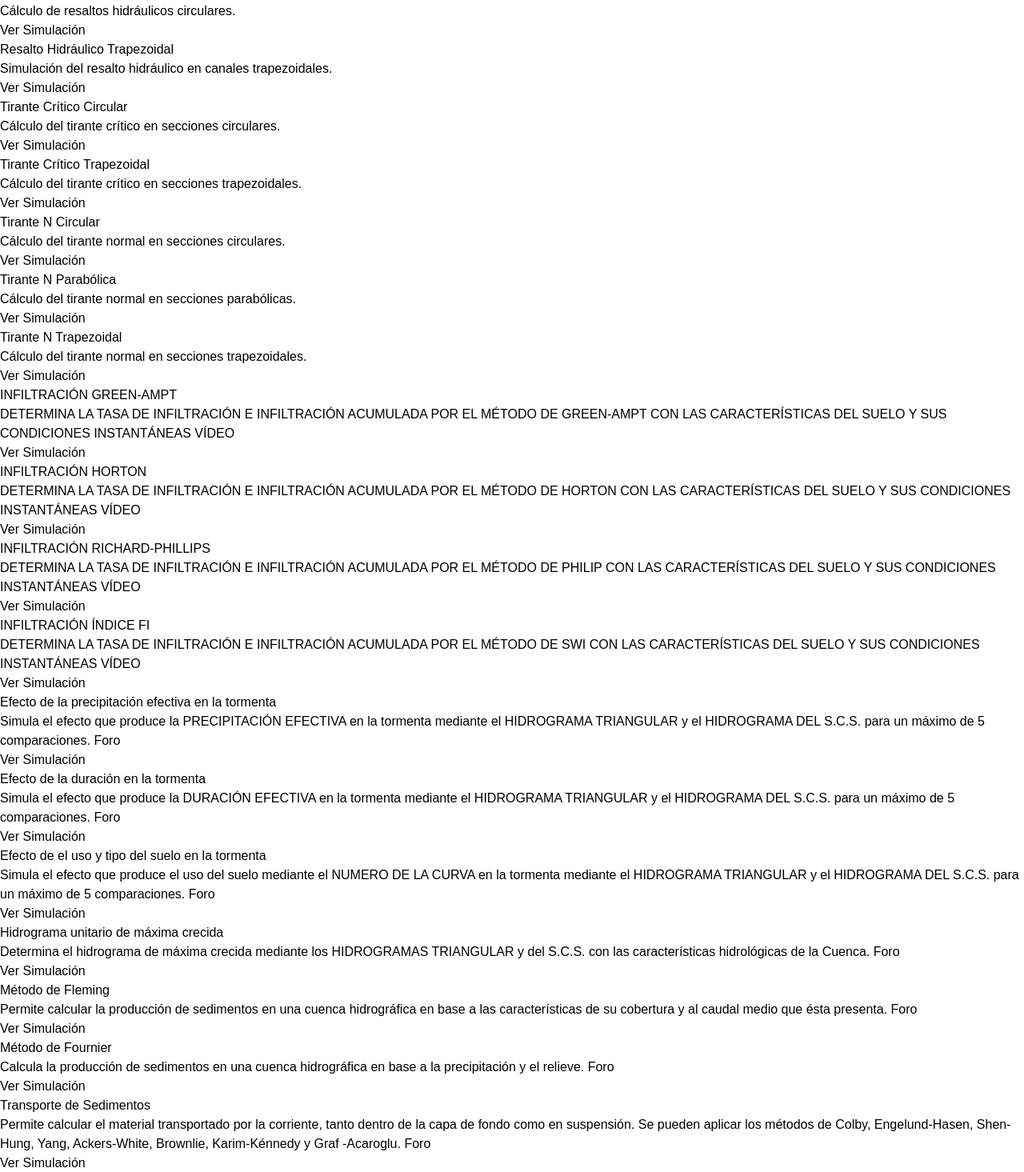
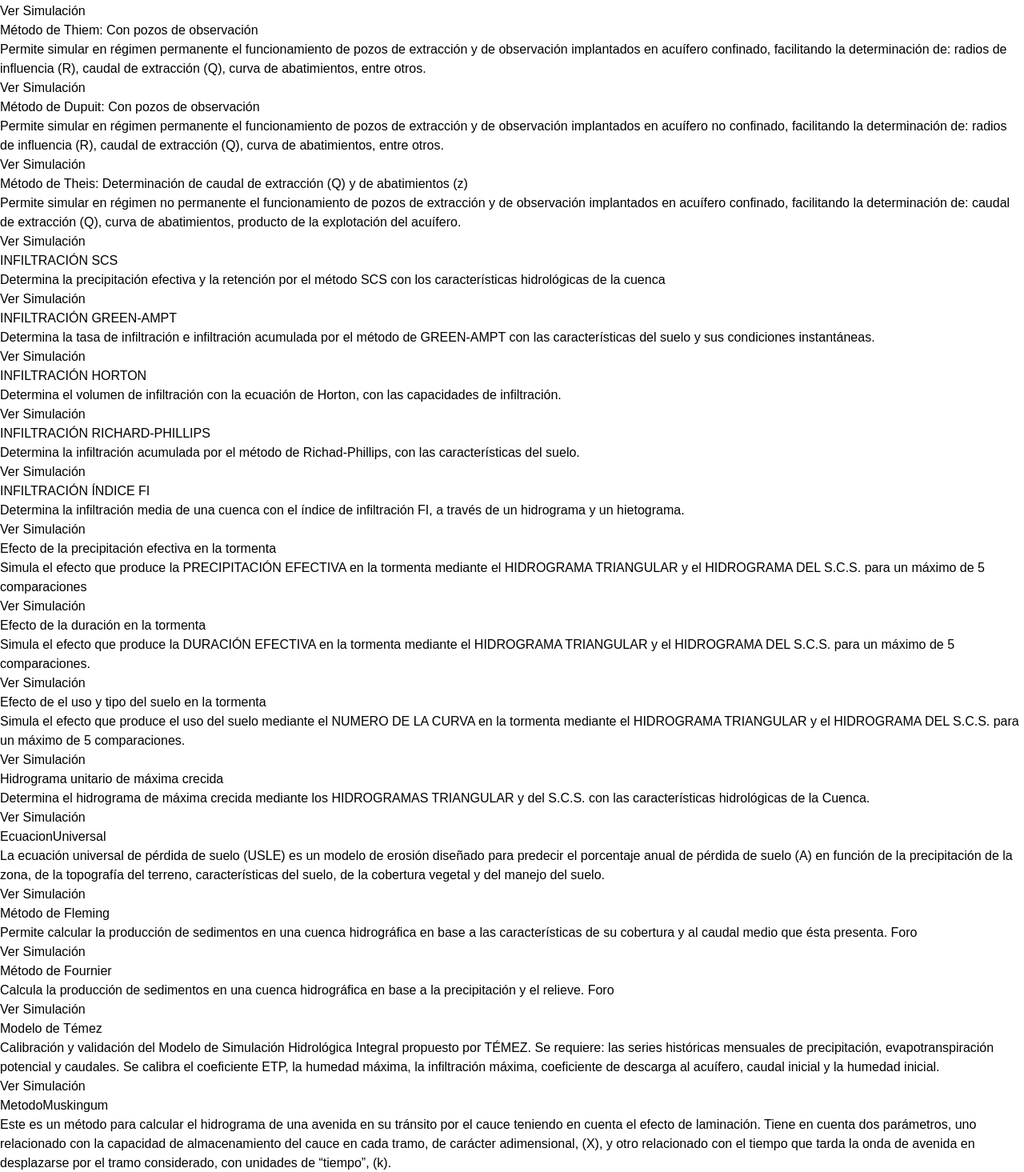
Before and after one commit to JamilErasmo/hydrovlab, a Next.js app: page /laboratorios in a window 1280 px wide. Shown: the part 1325-2790 px from the top of the page at 80% size. Built offline with nearby package versions, Linux system fonts and the light colour scheme.

Commit message:
Ajuste de simuladores

```diff
--- a/src/app/laboratorios/page.js
+++ b/src/app/laboratorios/page.js
@@ -28,67 +28,60 @@ export default function Simulaciones() {
     ];
 
 
-
-
     const simulaciones = [
         { id: 1, title: 'Balance Hídrico', description: 'Simulación del balance hídrico considerando diferentes parámetros.', link: '/Experimentos/BalanceHidrico', category: 'Evapotranspiración' },
         { id: 2, title: 'Blaney Criddle Global', description: 'Cálculo de evapotranspiración con el método global.', link: '/Experimentos/BlaneyCriddleGlobal', category: 'Evapotranspiración' },
         { id: 3, title: 'Blaney Criddle Parcial', description: 'Evapotranspiración en periodos parciales.', link: '/Experimentos/BlaneyCriddleParcial', category: 'Evapotranspiración' },
         { id: 4, title: 'Blaney Criddle Parcial Perenne', description: 'Evapotranspiración para cultivos perennes.', link: '/Experimentos/BlaneyCriddleParcialPerenne', category: 'Evapotranspiración' },
-        { id: 5, title: 'Efecto de la Tormenta', description: 'Simula el efecto de tormentas e inundaciones.', link: '/Experimentos/EfectoTormenta', category: 'Lluvia escorrentía' },
-        { id: 6, title: 'Hargreaves', description: 'Método de Hargreaves para calcular la evapotranspiración.', link: '/Experimentos/Hargreaves', category: 'Evapotranspiración' },
-        { id: 7, title: 'Penman', description: 'Evapotranspiración potencial utilizando el método Penman.', link: '/Experimentos/Penman', category: 'Evapotranspiración' },
-        { id: 8, title: 'Thorwaite', description: 'Estimación de evapotranspiración con Thorwaite.', link: '/Experimentos/Thorwaite', category: 'Evapotranspiración' },
-        { id: 9, title: 'Turc', description: 'Evapotranspiración con el método de Turc.', link: '/Experimentos/Turc', category: 'Evapotranspiración' },
-        { id: 10, title: 'Curva de Remanso Bakhmeteff', description: 'Simulación de remanso con Bakhmeteff.', link: '/Experimentos/CurvaRemazoBakhmeteff', category: 'Hidráulica de Pozos' },
-        { id: 11, title: 'Resalto Hidráulico Circular', description: 'Cálculo de resaltos hidráulicos circulares.', link: '/Experimentos/ResaltoHidraulicoCircular', category: 'Hidráulica de Pozos' },
-        { id: 12, title: 'Resalto Hidráulico Trapezoidal', description: 'Simulación del resalto hidráulico en canales trapezoidales.', link: '/Experimentos/ResaltoHidraulicoTrapezoidal', category: 'Hidráulica de Pozos' },
-        { id: 13, title: 'Tirante Crítico Circular', description: 'Cálculo del tirante crítico en secciones circulares.', link: '/Experimentos/TiranteCriticoCircular', category: 'Hidráulica de Pozos' },
-        { id: 14, title: 'Tirante Crítico Trapezoidal', description: 'Cálculo del tirante crítico en secciones trapezoidales.', link: '/Experimentos/TiranteCriticoTrapezoidal', category: 'Hidráulica de Pozos' },
-        { id: 15, title: 'Tirante N Circular', description: 'Cálculo del tirante normal en secciones circulares.', link: '/Experimentos/TiranteNSeccionCircular', category: 'Simulación continua' },
-        { id: 16, title: 'Tirante N Parabólica', description: 'Cálculo del tirante normal en secciones parabólicas.', link: '/Experimentos/TiranteNSeccionParabolica', category: 'Simulación continua' },
-        { id: 17, title: 'Tirante N Trapezoidal', description: 'Cálculo del tirante normal en secciones trapezoidales.', link: '/Experimentos/TiranteNSeccionTrapezoidal', category: 'Simulación continua' },
-        { id: 20, title: 'INFILTRACIÓN GREEN-AMPT', description: 'DETERMINA LA TASA DE INFILTRACIÓN E INFILTRACIÓN ACUMULADA POR EL MÉTODO DE GREEN-AMPT CON LAS CARACTERÍSTICAS DEL SUELO Y SUS CONDICIONES INSTANTÁNEAS VÍDEO', link: '/Experimentos/CurvaRemazoBakhmeteff', category: 'Infiltación' },
-        { id: 21, title: 'INFILTRACIÓN HORTON', description: 'DETERMINA LA TASA DE INFILTRACIÓN E INFILTRACIÓN ACUMULADA POR EL MÉTODO DE HORTON CON LAS CARACTERÍSTICAS DEL SUELO Y SUS CONDICIONES INSTANTÁNEAS VÍDEO', link: '/Experimentos/CurvaRemazoBakhmeteff', category: 'Infiltación' },
-        { id: 22, title: 'INFILTRACIÓN RICHARD-PHILLIPS', description: 'DETERMINA LA TASA DE INFILTRACIÓN E INFILTRACIÓN ACUMULADA POR EL MÉTODO DE PHILIP CON LAS CARACTERÍSTICAS DEL SUELO Y SUS CONDICIONES INSTANTÁNEAS VÍDEO', link: '/Experimentos/CurvaRemazoBakhmeteff', category: 'Infiltación' },
-        { id: 23, title: 'INFILTRACIÓN ÍNDICE FI', description: 'DETERMINA LA TASA DE INFILTRACIÓN E INFILTRACIÓN ACUMULADA POR EL MÉTODO DE SWI CON LAS CARACTERÍSTICAS DEL SUELO Y SUS CONDICIONES INSTANTÁNEAS VÍDEO', link: '/Experimentos/CurvaRemazoBakhmeteff', category: 'Infiltación' },
-        { id: 24, title: 'Efecto de la precipitación efectiva en la tormenta', description: 'Simula el efecto que produce la PRECIPITACIÓN EFECTIVA en la tormenta mediante el HIDROGRAMA TRIANGULAR y el HIDROGRAMA DEL S.C.S. para un máximo de 5 comparaciones. Foro', link: '/Experimentos/CurvaRemazoBakhmeteff', category: 'Lluvia escorrentía' },
-        { id: 25, title: 'Efecto de la duración en la tormenta', description: 'Simula el efecto que produce la DURACIÓN EFECTIVA en la tormenta mediante el HIDROGRAMA TRIANGULAR y el HIDROGRAMA DEL S.C.S. para un máximo de 5 comparaciones. Foro', link: '/Experimentos/CurvaRemazoBakhmeteff', category: 'Lluvia escorrentía' },
-        { id: 26, title: 'Efecto de el uso y tipo del suelo en la tormenta', description: 'Simula el efecto que produce el uso del suelo mediante el NUMERO DE LA CURVA en la tormenta mediante el HIDROGRAMA TRIANGULAR y el HIDROGRAMA DEL S.C.S. para un máximo de 5 comparaciones. Foro', link: '/Experimentos/CurvaRemazoBakhmeteff', category: 'Lluvia escorrentía' },
-        { id: 27, title: 'Hidrograma unitario de máxima crecida', description: 'Determina el hidrograma de máxima crecida mediante los HIDROGRAMAS TRIANGULAR y del S.C.S.  con las características hidrológicas de la Cuenca. Foro', link: '/Experimentos/CurvaRemazoBakhmeteff', category: 'Lluvia escorrentía' },
-        { id: 28, title: 'Método de Fleming', description: 'Permite calcular la producción de sedimentos en una cuenca hidrográfica en base a las características de su cobertura y al caudal medio que ésta presenta. Foro', link: '/Experimentos/CurvaRemazoBakhmeteff', category: 'Producción de sedimentos' },
-        { id: 29, title: 'Método de Fournier', description: 'Calcula la producción de sedimentos en una cuenca hidrográfica en base a la precipitación y el relieve. Foro', link: '/Experimentos/CurvaRemazoBakhmeteff', category: 'Producción de sedimentos' },
-        { id: 30, title: 'Transporte de Sedimentos', description: 'Permite calcular el material transportado por la corriente, tanto dentro de la capa de fondo como en suspensión.  Se pueden aplicar los métodos de Colby, Engelund-Hasen, Shen-Hung, Yang, Ackers-White, Brownlie, Karim-Kénnedy y Graf -Acaroglu. Foro', link: '/Experimentos/CurvaRemazoBakhmeteff', category: 'Transporte de sedimentos' },
-        { id: 31, title: 'CurvaRemazoBakhmeteff', description: 'POR DEFECTO', link: '/Experimentos/CurvaRemazoBakhmeteff', category: 'Hidráulica de canales' },
-        { id: 32, title: 'CurvaRemazoTramos', description: 'POR DEFECTO', link: '/Experimentos/CurvaRemazoTramos', category: 'Hidráulica de canales' },
-        { id: 33, title: 'RaizEcuacion', description: 'POR DEFECTO', link: '/Experimentos/RaizEcuacion', category: 'Hidráulica de canales' },
-        { id: 38, title: 'TiranteNSeccionCircular', description: 'POR DEFECTO', link: '/Experimentos/TiranteNSeccionCircular', category: 'Hidráulica de canales' },
-        { id: 39, title: 'TiranteNSeccionParabolica', description: 'POR DEFECTO', link: '/Experimentos/TiranteNSeccionParabolica', category: 'Hidráulica de canales' },
-        { id: 40, title: 'TiranteNSeccionTrapezoidal', description: 'POR DEFECTO', link: '/Experimentos/TiranteNSeccionTrapezoidal', category: 'Hidráulica de canales' },
-        { id: 41, title: 'MetodoDupuitCon', description: 'POR DEFECTO', link: '/Experimentos/MetodoDupuitCon', category: 'Hidráulica de Pozos' },
-        { id: 42, title: 'MetodoDupuitSin', description: 'POR DEFECTO', link: '/Experimentos/MetodoDupuitSin', category: 'Hidráulica de Pozos' },
-        { id: 43, title: 'MetodoThiemCon', description: 'POR DEFECTO', link: '/Experimentos/MetodoThiemCon', category: 'Hidráulica de Pozos' },
-        { id: 44, title: 'MetodoThiemSin', description: 'POR DEFECTO', link: '/Experimentos/MetodoThiemSin', category: 'Hidráulica de Pozos' },
-        { id: 45, title: 'InfiltracionMetodoIndice', description: 'POR DEFECTO', link: '/Experimentos/InfiltracionMetodoIndice', category: 'Infiltracion' },
-        { id: 46, title: 'InfiltracionModeloGreen', description: 'POR DEFECTO', link: '/Experimentos/InfiltracionModeloGreen', category: 'Infiltracion' },
-        { id: 47, title: 'InfiltracionModeloHorton', description: 'POR DEFECTO', link: '/Experimentos/InfiltracionModeloHorton', category: 'Infiltracion' },
-        { id: 48, title: 'InfiltracionModeloRichards', description: 'POR DEFECTO', link: '/Experimentos/InfiltracionModeloRichards', category: 'Infiltracion' },
-        { id: 49, title: 'InfiltracionNumeroCurva', description: 'POR DEFECTO', link: '/Experimentos/InfiltracionNumeroCurva', category: 'Infiltracion' },
-        { id: 50, title: 'EfectoDuracionTormenta', description: 'POR DEFECTO', link: '/Experimentos/EfectoDuracionTormenta', category: 'Lluvia escorrentía' },
-        { id: 51, title: 'EfectoPrecipitacion', description: 'POR DEFECTO', link: '/Experimentos/EfectoPrecipitacion', category: 'Lluvia escorrentía' },
-        { id: 52, title: 'EfectoSuelo', description: 'POR DEFECTO', link: '/Experimentos/EfectoSuelo', category: 'Lluvia escorrentía' },
-        { id: 53, title: 'HidrogramaUnitario', description: 'POR DEFECTO', link: '/Experimentos/HidrogramaUnitario', category: 'Lluvia escorrentía' },
-        { id: 54, title: 'EcuacionUniversal', description: 'POR DEFECTO', link: '/Experimentos/EcuacionUniversal', category: 'Producción de sedimentos' },
-        { id: 57, title: 'MetodoMuskingum', description: 'POR DEFECTO', link: '/Experimentos/MetodoMuskingum', category: 'Tránsito de Avenidas' },
-        { id: 58, title: 'MetodoMuskingumCunge', description: 'POR DEFECTO', link: '/Experimentos/MetodoMuskingumCunge', category: 'Tránsito de Avenidas' },
-        { id: 59, title: 'MetodoOnda', description: 'POR DEFECTO', link: '/Experimentos/MetodoOnda', category: 'Tránsito de Avenidas' },
-        { id: 60, title: 'MetodoPiscina', description: 'POR DEFECTO', link: '/Experimentos/MetodoPiscina', category: 'Tránsito de Avenidas' },
-        { id: 61, title: 'TransporteDeSedimento', description: 'POR DEFECTO', link: '/Experimentos/TransporteDeSedimento', category: 'Transporte de sedimentos' },
-        { id: 62, title: 'TransporteSedimentosSuspension', description: 'POR DEFECTO', link: '/Experimentos/TransporteSedimentosSuspension', category: 'Transporte de sedimentos' },
-        { id: 63, title: 'TransporteSedimentosTotal', description: 'POR DEFECTO', link: '/Experimentos/TransporteSedimentosTotal', category: 'Transporte de sedimentos' },
+        { id: 5, title: 'Hargreaves', description: 'Método de Hargreaves para calcular la evapotranspiración.', link: '/Experimentos/Hargreaves', category: 'Evapotranspiración' },
+        { id: 6, title: 'Penman', description: 'Evapotranspiración potencial utilizando el método Penman.', link: '/Experimentos/Penman', category: 'Evapotranspiración' },
+        { id: 7, title: 'Thorwaite', description: 'Estimación de evapotranspiración con Thorwaite.', link: '/Experimentos/Thorwaite', category: 'Evapotranspiración' },
+        { id: 8, title: 'Turc', description: 'Evapotranspiración con el método de Turc.', link: '/Experimentos/Turc', category: 'Evapotranspiración' },
 
+        { id: 9, title: 'Método de Thiem: Sin pozos de observación', description: 'Permite simular en régimen permanente el funcionamiento de pozos de extracción implantados en acuífero confinado, facilitando la determinación de: radios de influencia (R), caudal de extracción (Q), curva de abatimientos, entre otros.', link: '/Experimentos/ThiemSin', category: 'Hidráulica de Pozos' },
+        { id: 10, title: 'Método de Dupuit: Sin pozos de observación', description: 'Permite simular en régimen permanente el funcionamiento de pozos de extracción implantados en acuífero no confinado, facilitando la determinación de: radios de influencia (R), caudal de extracción (Q), curva de abatimientos, entre otros.', link: '/Experimentos/DupuitSin', category: 'Hidráulica de Pozos' },
+        { id: 11, title: 'Método de Thiem: Con pozos de observación', description: 'Permite simular en régimen permanente el funcionamiento de pozos  de extracción y de observación implantados en acuífero confinado, facilitando la determinación de: radios de influencia (R), caudal de extracción (Q), curva de abatimientos, entre otros.', link: '/Experimentos/ThiemCon', category: 'Hidráulica de Pozos' },
+        { id: 12, title: 'Método de Dupuit: Con pozos de observación', description: 'Permite simular en régimen permanente el funcionamiento de pozos  de extracción y de observación implantados en acuífero no confinado, facilitando la determinación de: radios de influencia (R), caudal de extracción (Q), curva de abatimientos, entre otros.', link: '/Experimentos/MetodoDupuitCon', category: 'Hidráulica de Pozos' },
+        { id: 13, title: 'Método de Theis: Determinación de caudal de extracción (Q) y de abatimientos (z)', description: 'Permite simular en régimen no permanente el funcionamiento de pozos  de extracción y de observación implantados en acuífero confinado, facilitando la determinación de: caudal de extracción (Q), curva de abatimientos, producto de la explotación del acuífero.', link: '/Experimentos/MetodoTheis', category: 'Hidráulica de Pozos' },
+
+        { id: 14, title: 'INFILTRACIÓN SCS', description: 'Determina la precipitación efectiva y la retención por el método SCS con los características hidrológicas de la cuenca', link: '/Experimentos/InfiltracionCurva', category: 'Infiltración' },
+        { id: 15, title: 'INFILTRACIÓN GREEN-AMPT', description: 'Determina la tasa de infiltración e infiltración acumulada por el método de GREEN-AMPT con las características del suelo y sus condiciones instantáneas.', link: '/Experimentos/InfiltracionModeloGreen', category: 'Infiltración' },
+        { id: 16, title: 'INFILTRACIÓN HORTON', description: 'Determina el volumen de infiltración con la ecuación de Horton, con las capacidades de infiltración.', link: '/Experimentos/InfiltracionModeloHorton', category: 'Infiltración' },
+        { id: 17, title: 'INFILTRACIÓN RICHARD-PHILLIPS', description: 'Determina la infiltración acumulada por el método de Richad-Phillips, con las características del suelo.', link: '/Experimentos/InfiltracionModeloRichards', category: 'Infiltración' },
+        { id: 18, title: 'INFILTRACIÓN ÍNDICE FI', description: 'Determina la infiltración media de una cuenca con el índice de infiltración FI, a través de un hidrograma y un hietograma.', link: '/Experimentos/InfiltracionMetodoIndice', category: 'Infiltración' },
+
+        { id: 19, title: 'Efecto de la precipitación efectiva en la tormenta', description: 'Simula el efecto que produce la PRECIPITACIÓN EFECTIVA en la tormenta mediante el HIDROGRAMA TRIANGULAR y el HIDROGRAMA DEL S.C.S. para un máximo de 5 comparaciones', link: '/Experimentos/EfectoPrecipitacion', category: 'Lluvia escorrentía' },
+        { id: 20, title: 'Efecto de la duración en la tormenta', description: 'Simula el efecto que produce la DURACIÓN EFECTIVA en la tormenta mediante el HIDROGRAMA TRIANGULAR y el HIDROGRAMA DEL S.C.S. para un máximo de 5 comparaciones.', link: '/Experimentos/EfectoTormenta', category: 'Lluvia escorrentía' },
+        { id: 21, title: 'Efecto de el uso y tipo del suelo en la tormenta', description: 'Simula el efecto que produce el uso del suelo mediante el NUMERO DE LA CURVA en la tormenta mediante el HIDROGRAMA TRIANGULAR y el HIDROGRAMA DEL S.C.S. para un máximo de 5 comparaciones.', link: '/Experimentos/EfectoSuelo', category: 'Lluvia escorrentía' },
+        { id: 22, title: 'Hidrograma unitario de máxima crecida', description: 'Determina el hidrograma de máxima crecida mediante los HIDROGRAMAS TRIANGULAR y del S.C.S.  con las características hidrológicas de la Cuenca.', link: '/Experimentos/HidrogramaUnitario', category: 'Lluvia escorrentía' },
+
+        { id: 23, title: 'EcuacionUniversal', description: 'La ecuación universal de pérdida de suelo (USLE) es un modelo de erosión diseñado para predecir el porcentaje anual de pérdida de suelo (A) en función de la precipitación de la zona, de la topografía del terreno, características del suelo, de la cobertura vegetal y del manejo del suelo.', link: '/Experimentos/EcuacionUniversal', category: 'Producción de sedimentos' },
+        { id: 24, title: 'Método de Fleming', description: 'Permite calcular la producción de sedimentos en una cuenca hidrográfica en base a las características de su cobertura y al caudal medio que ésta presenta. Foro', link: '/Experimentos/MetodoFleming', category: 'Producción de sedimentos' },
+        { id: 25, title: 'Método de Fournier', description: 'Calcula la producción de sedimentos en una cuenca hidrográfica en base a la precipitación y el relieve. Foro', link: '/Experimentos/MetodoFournier', category: 'Producción de sedimentos' },
+
+        { id: 26, title: 'Modelo de Témez', description: 'Calibración y validación del Modelo de Simulación Hidrológica Integral propuesto por TÉMEZ. Se requiere: las series históricas mensuales de precipitación, evapotranspiración potencial y  caudales.  Se calibra el coeficiente ETP, la humedad máxima, la infiltración máxima, coeficiente de descarga al acuífero, caudal inicial y la humedad inicial.', link: '/Experimentos/temez', category: 'Simulación continua' },
+
+        { id: 27, title: 'MetodoMuskingum', description: 'Este es un método para calcular el hidrograma de una avenida en su tránsito por el cauce teniendo en cuenta el efecto de laminación. Tiene en cuenta dos parámetros, uno relacionado con la capacidad de almacenamiento del cauce en cada tramo, de carácter adimensional, (X), y otro relacionado con el tiempo que tarda la onda de avenida en desplazarse por el tramo considerado, con unidades de “tiempo”, (k).', link: '/Experimentos/MetodoMuskingum', category: 'Tránsito de Avenidas' },
+        { id: 28, title: 'MetodoMuskingumCunge', description: 'Cunge combino métodos hidráulicos con la simplicidad de método Muskingum, aquí calcula las dos constantes X y k utilizadas en el método Muskingum mediante parámetros hidráulicos y geometría del cauce para poder calcular el tránsito.', link: '/Experimentos/MetodoMuskingumCunge', category: 'Tránsito de Avenidas' },
+        { id: 29, title: 'MetodoPiscina', description: 'Es un procedimiento para calcular el hidrograma de caudal de salida desde un embalse con superficie de agua horizontal, dado su hidrograma de entrada y sus características de almacenamiento-caudal de salida.', link: '/Experimentos/MetodoPiscina', category: 'Tránsito de Avenidas' },
+        { id: 30, title: 'MetodoOnda', description: 'Es una variación en un flujo, tal como un cambio en el caudal, elevación de la superficie, celeridad de la onda y parámetros hidráulicos del canal.', link: '/Experimentos/MetodoOnda', category: 'Tránsito de Avenidas' },
+
+        { id: 31, title: 'TransporteSedimentosSuspension', description: 'Permite calcular el material transportado por la corriente, tanto dentro de la capa de fondo como en suspensión.  Se pueden aplicar los métodos de Colby, Engelund-Hasen, Shen-Hung, Yang, Ackers-White, Brownlie, Karim-Kénnedy y Graf -Acaroglu.', link: '/Experimentos/TransporteSedimentosSuspension', category: 'Transporte de sedimentos' },
+        { id: 32, title: 'TransporteSedimentosTotal', description: 'Permite calcular el material que es arrastrado por la corriente en la capa de fondo que tiene un espesor igual al doble del diámetro de la partícula considerada.  Están disponibles los métodos de Duboys-Straub, Schoklits, Shields, Meyer-Peter y Muller, Leví, Einstein, Einstein-Brown, Sato-Kikkawa-Ashida, Rottner, Frijlink, Yalin, Pernecker-Vollmer,Inlis-Lacey, Bogardi y Van Rijn.', link: '/Experimentos/TransporteSedimentosTotal', category: 'Transporte de sedimentos' },
+
+        { id: 33, title: 'Prueba de Bondad de Ajuste', description: 'Esta herramienta nos permite analizar por el método Kolmogorov Smirnov, la función de distribución de probabilidad que se ajusta mejor a la serie de datos recopilados en  registros histórico de valores extremos', link: '/Experimentos/PruebaDeBondad', category: 'Análisis Probabilístico' },
+
+        { id: 34, title: 'Curva de Remanso (Tramos Fijos)', description: 'El flujo gradualmente variado constituye una clase especial de flujo permanente no uniforme y se caracteriza por una variación continua del tirante (y con ello el área la velocidad, etc.), a lo largo del perfil de la ecuacion ongitudinal del canal', link: '/Experimentos/CurvaRemazoTramos', category: 'Hidráulica de canales' },
+        { id: 34, title: 'Curva de Remanso(Bakhmeteff)', description: 'El flujo gradualmente variado constituye una clase especial de flujo permanente no uniforme y se caracteriza por una variación continua del tirante (y con ello el área la velocidad, etc.), a lo largo del perfil longitudinal del canal.', link: '/Experimentos/CurvaRemazoBakhmeteff', category: 'Hidráulica de canales' },
+        { id: 36, title: 'Raiz de una Ecuación', description: '	En casos hidráulicos es frecuente tener que resolver una ecuación compleja de grado superior.', link: '/Experimentos/RaizEcuacion', category: 'Hidráulica de canales' },
+        { id: 37, title: 'Resalto Hidráulico (S. Circular)', description: 'Es resalto o salto hidráulico es un fenómeno local que se presenta en un flujo rápidamente variado, en el cual en un corto tramo, el tirante cambia de un  valor inferior al crítico a otro superior a este.', link: '/Experimentos/ResaltoHidraulicoCircular', category: 'Hidráulica de canales.' },
+        { id: 38, title: 'Resalto Hidráulico (S.Trapezoidal)', description: 'Es resalto o salto hidráulico es un fenómeno local que se presenta en un flujo rápidamente variado, en el cual en un corto tramo, el tirante cambia de un  valor inferior al crítico a otro superior a este.', link: '/Experimentos/ResaltoHidraulicoTrapezoidal', category: 'Hidráulica de canales' },
+        { id: 39, title: 'Tirante Critico (S. Circular)', description: 'Se dice que el tirante de agua y para un flujo critico, recibe el nombre de tirante critico, yc.', link: '/Experimentos/TiranteCriticoCircular', category: 'Hidráulica de canales' },
+        { id: 40, title: 'Tirante Critico (S. Trapezoidal)', description: '	Se dice que un canal o alguna sección de él, está trabajando bajo régimen crítico, en cualquiera de los siguientes tres casos.', link: '/Experimentos/TiranteCriticoTrapezoidal', category: 'Hidráulica de canales' },
+        { id: 41, title: 'Tirante Normal Seccion Parabólica', description: 'Relaciones Geométricas de una sección parabólica.', link: '/Experimentos/TiranteNSeccionParabolica', category: 'Hidráulica de canales' },
+        { id: 42, title: 'Tirante Normal(S.trapezoidal,triangular)', description: 'Aplicando el Método de Newton Raphson. Un flujo uniforme y permanente recibe el nombre de flujo normal', link: '/Experimentos/TiranteNSeccionTrapezoidal', category: 'Hidráulica de canales' },
+        { id: 43, title: 'Tirante normal(seccion circular)', description: 'Aplicando el Método de la Secante. En este método el algoritmo que permite el cálculo de la raíz aproximada para la solución de la ecuación f(X)=0.', link: '/Experimentos/TiranteNSeccionCircular', category: 'Hidráulica de canales' },
     ];
-
 
 
     const [categoriaSeleccionada, setCategoriaSeleccionada] = useState('Todas');
```
